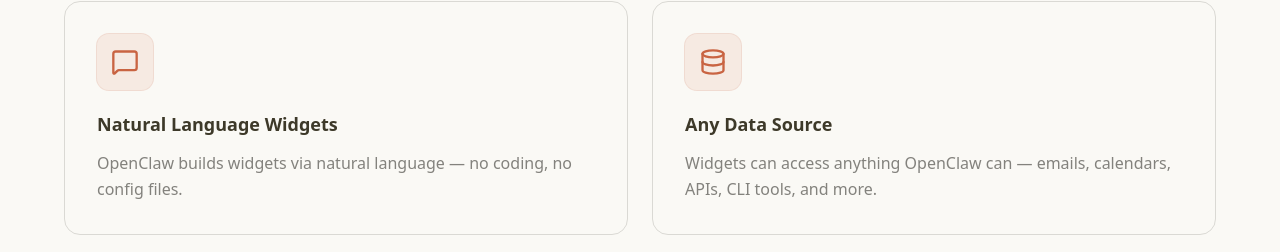
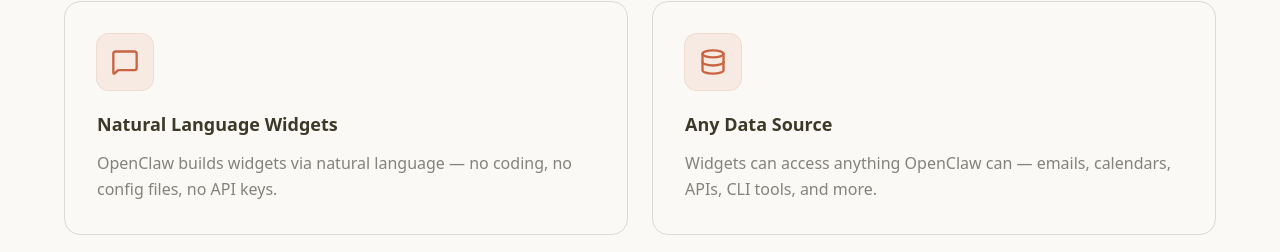
Before and after one commit to acfranzen/glance, a Next.js app: page / in a window 1280 px wide. Shown: the part 1064-1316 px from the top of the page. Built offline with nearby package versions, Linux system fonts and the light colour scheme; no server answers; the database is empty.

Commit message:
copy: add 'no API keys' to Natural Language Widgets feature

```diff
--- a/src/components/marketing/Features.tsx
+++ b/src/components/marketing/Features.tsx
@@ -5,7 +5,7 @@
     icon: MessageSquare,
     title: "Natural Language Widgets",
     description:
-      "OpenClaw builds widgets via natural language — no coding, no config files.",
+      "OpenClaw builds widgets via natural language — no coding, no config files, no API keys.",
   },
   {
     icon: Database,
```
